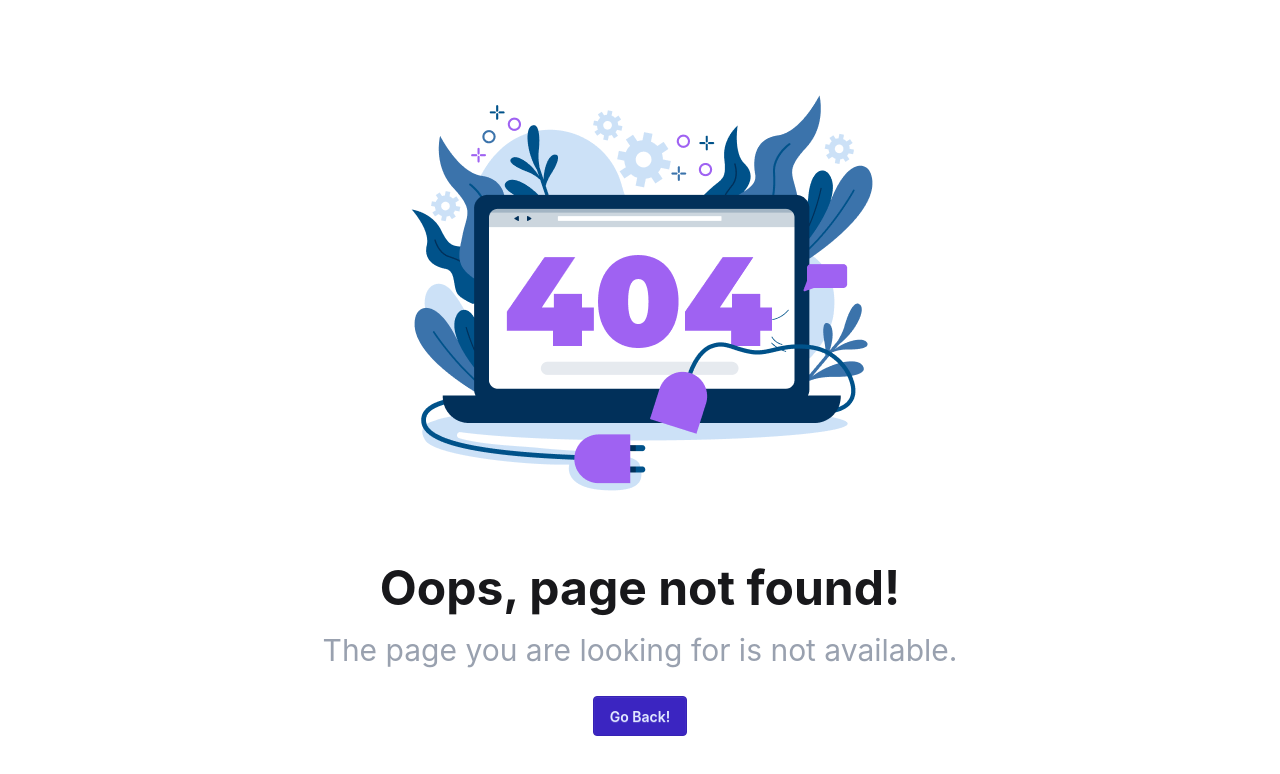
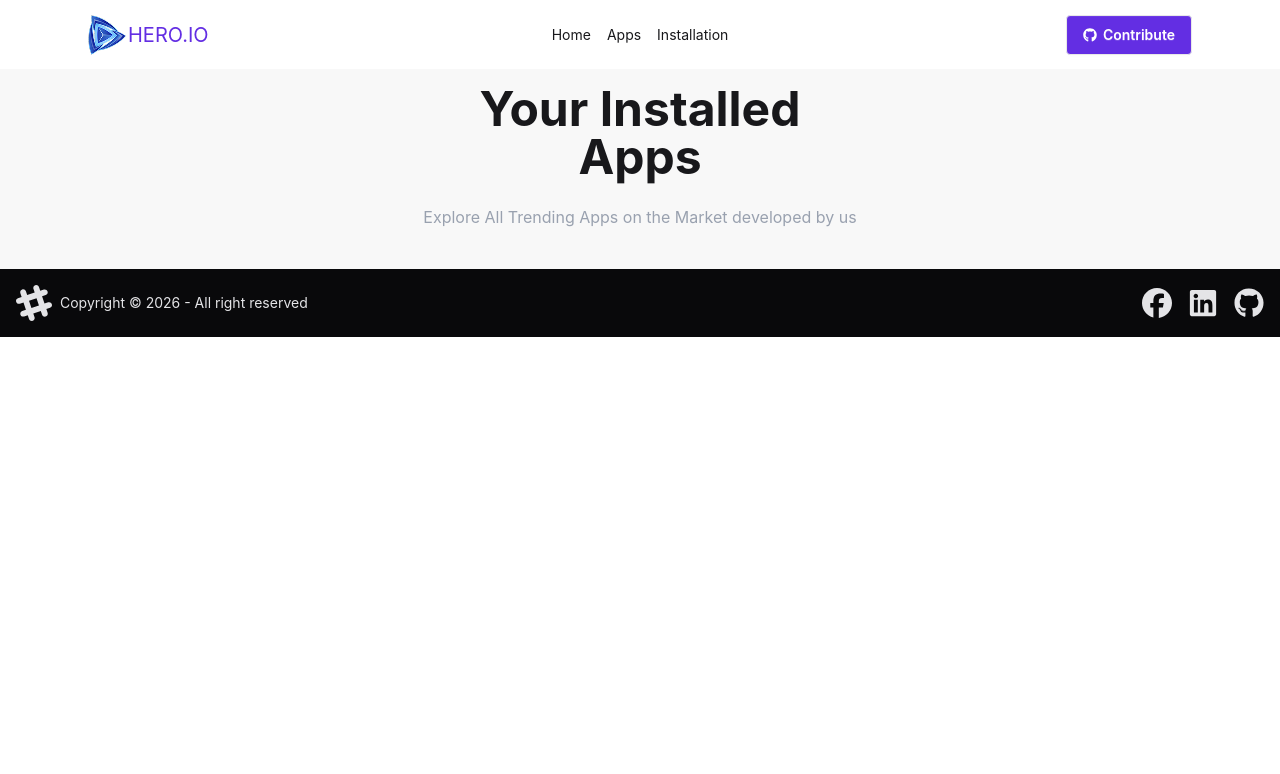
Before and after one commit to mdhafizulislam2004/Assignment_1, a React (Vite) app: page /installedapp in a window 1280 px wide. Before the commit this address had no page. Shown: the top 774 px of the page. Built offline with nearby package versions, Linux system fonts and the light colour scheme.

Commit message:
Install Section Add

```diff
--- a/src/Components/Navbar/Navbar.jsx
+++ b/src/Components/Navbar/Navbar.jsx
@@ -5,7 +5,7 @@ const Navbar = () => {
     const link = <>
         <NavLink to="/"><li className="m-2 hover:text-[#9F62F2]">Home</li></NavLink>
         <NavLink to="allapps"><li className="m-2 hover:text-[#9F62F2]">Apps</li></NavLink>
-        <NavLink to="appnotfound"><li className="m-2 hover:text-[#9F62F2]">Installation</li></NavLink>
+        <NavLink to="installedapp"><li className="m-2 hover:text-[#9F62F2]">Installation</li></NavLink>
     </>
     return (
         <div className="navbar bg-base-100">
--- a/src/Pages/AllApps/AllApps.jsx
+++ b/src/Pages/AllApps/AllApps.jsx
@@ -10,9 +10,10 @@ const AllApps = () => {
 
     const [search, setSearch] = useState("")
 
-    const FilterData = AllData.filter(app => app.title.toLowerCase().includes(search.toLowerCase()))
+    // const FilterData = AllData.filter(app => app.title.LowerCase().includes(search.toLowerCase()))
+    const filterData=AllData.filter(App=>App.title.toLowerCase().includes(search.toLowerCase()))
 
-    console.log(AllData);
+    // console.log(AllData);
 
     return (
         <div className="pt-20">
@@ -22,7 +23,7 @@ const AllApps = () => {
             </div>
             <div className="flex justify-between items-center mt-4 mx-8 sm:mx-10">
                 <div className="font-bold sm:text-xl lg:text-2xl">
-                    <h1>Apps Found ({FilterData.length})</h1>
+                    <h1>Apps Found ({filterData.length})</h1>
                 </div>
                 <div>
                     <label className="input">
@@ -46,12 +47,12 @@ const AllApps = () => {
 
             <div className="grid sm:grid-cols-2 md:grid-cols-3 lg:grid-cols-4 gap-5 pt-4 mx-8 items-center">
                {
-                    FilterData.length === 0 ? (
+                    filterData.length === 0 ? (
                         <div className="col-span-full w-full">
                             <AppsError></AppsError>
                         </div>
                     ) : (
-                        FilterData.map(Data => <AllDataApp AllBooks={Data} key={Data.id}></AllDataApp>)
+                        filterData.map(Data => <AllDataApp AllBooks={Data} key={Data.id}></AllDataApp>)
                     )
                 }
             </div>
--- /dev/null
+++ b/src/Pages/Installed/Installed.jsx
@@ -0,0 +1,18 @@
+const Installed = () => {
+    return (
+        <div>
+            <div className="hero bg-base-200">
+                <div className="hero-content text-center">
+                    <div className="max-w-md">
+                        <h1 className="sm:text-5xl text-3xl font-bold">Your Installed Apps</h1>
+                        <p className="py-6 text-gray-400">
+                            Explore All Trending Apps on the Market developed by us
+                        </p>
+                    </div>
+                </div>
+            </div>
+        </div>
+    );
+};
+
+export default Installed;
--- a/src/Pages/Routers/Routers.jsx
+++ b/src/Pages/Routers/Routers.jsx
@@ -5,6 +5,7 @@ import AppsDitels from "../AppsDitels/AppsDitels";
 import ErrorPage from "../ErrorPage/ErrorPage";
 import AllApps from "../AllApps/AllApps";
 import AppsError from "../AppsError/AppsError";
+import Installed from "../Installed/Installed";
 export const router = createBrowserRouter([
   {
     path: "/",
@@ -28,6 +29,10 @@ export const router = createBrowserRouter([
         {
           path:"/appnotfound",
           Component: AppsError
+        },
+        {
+          path:"installedapp",
+          Component:Installed
         }
       ]
     },
```
Also changed, not shown: src/Pages/AppsDitels/AppsDitels.jsx (+6 -6 lines).
